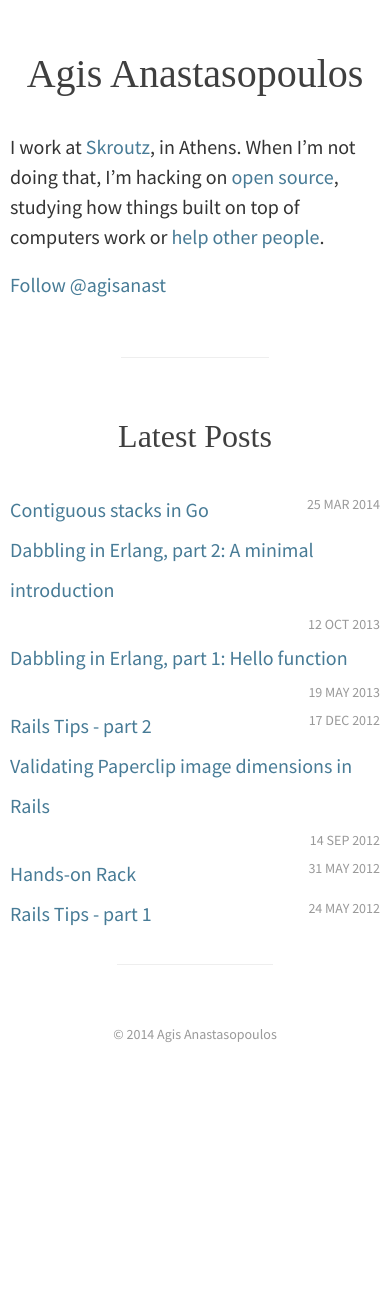
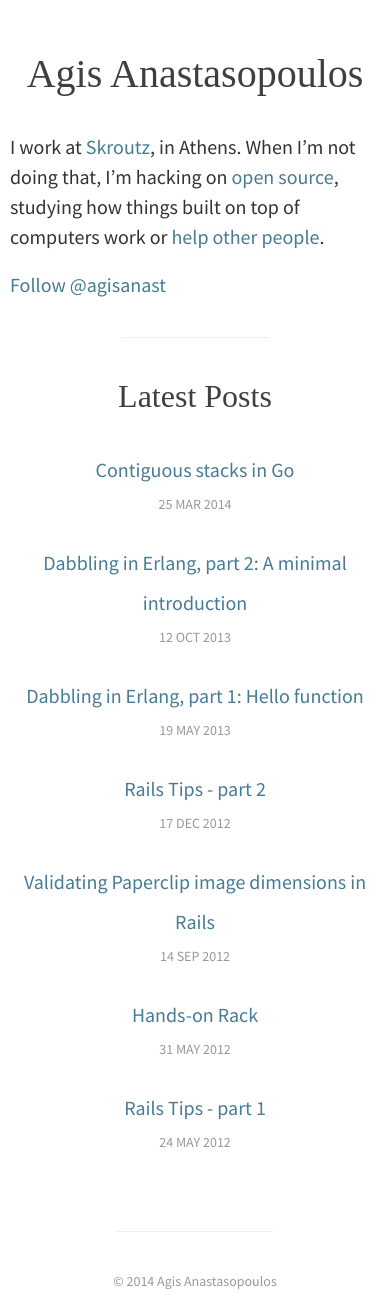
Before and after one commit to apostoiis/agis.io, a Jekyll site: the page built from _source/index.html, in a window 390 px wide. Built offline with Jekyll 4.4.1, drawn with Linux system fonts in a browser that asks for light colours; some web fonts are replaced; comment, search, counter and statistics services are not loaded; before the commit the page ends 1063 px from its top, so only the background shows below that.

Commit message:
Make it 'responsive'

```diff
--- a/_source/css/main.css
+++ b/_source/css/main.css
@@ -169,4 +169,18 @@ code {
 
 @media only screen and (max-width: 640px) {
   h1 { font-size: 2em; }
- }
+
+  #posts li {
+ 	 text-align: center;
+	 margin-bottom: 25px;
+  }
+  #posts .title { float: none; }
+  #posts .date {
+	  display: block;
+	  float: none;
+  }
+
+  hr, #post hr { margin: 40px auto; }
+
+  #post h1 { font-size: 1.8em; }
+}
```
